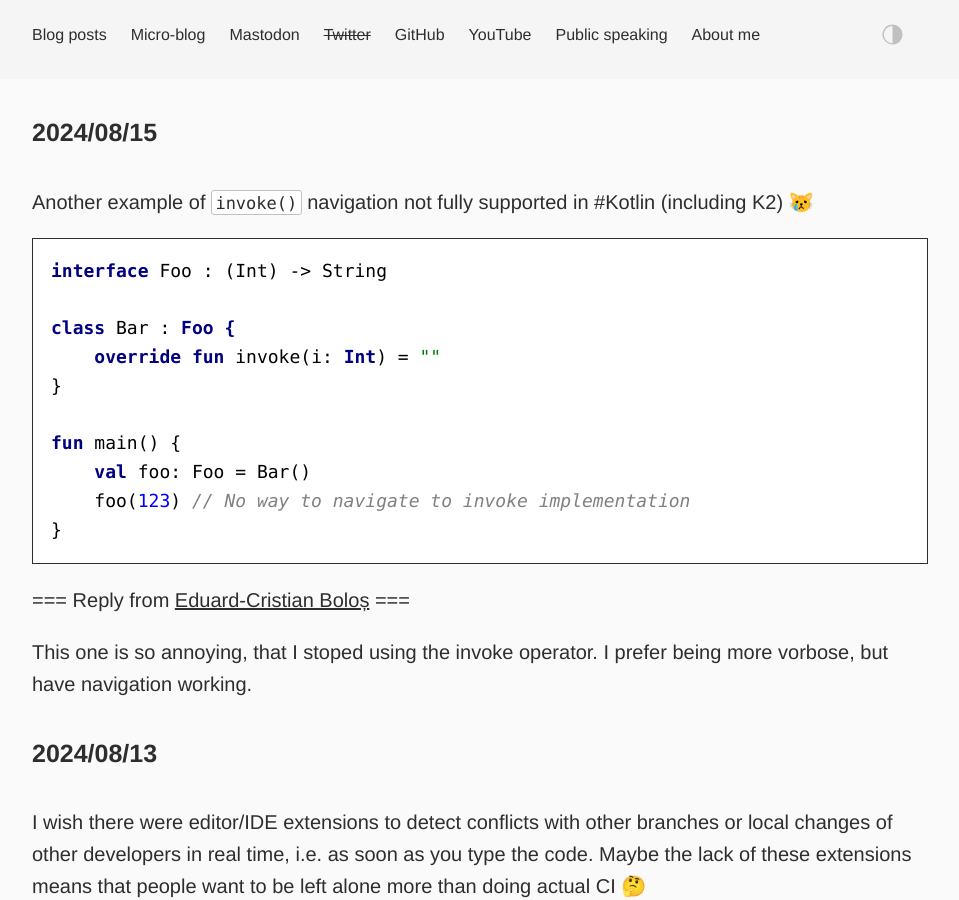
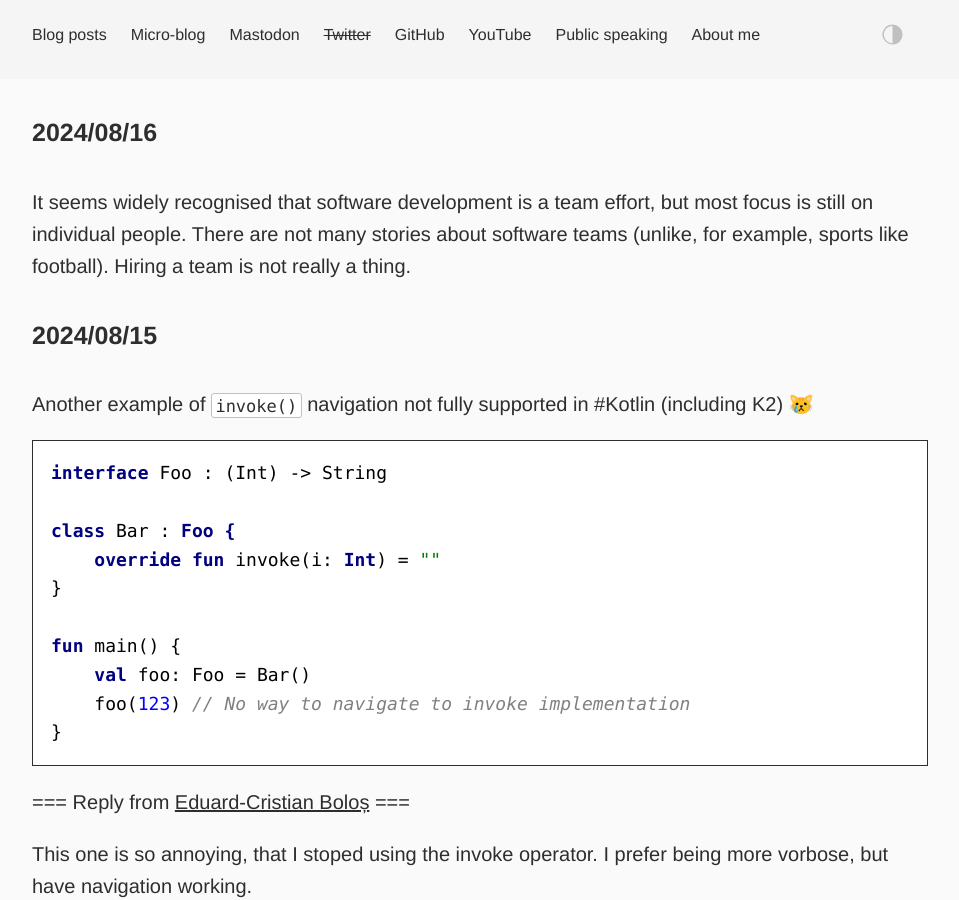
Before and after one commit to dkandalov/dkandalov.github.io, a Jekyll site: the page built from micro-blog.md, in a window 1280 px wide and 900 px high. Shown: the whole window, without its empty margins (160-1119 px from the left). Built offline with Jekyll 4.4.1, drawn with Linux system fonts in a browser that asks for light colours.

Commit message:
updated micro-blog

```diff
--- a/micro-blog.md
+++ b/micro-blog.md
@@ -2,6 +2,9 @@
 layout: post
 permalink: /micro-blog/
 ---
+
+#### 2024/08/16
+It seems widely recognised that software development is a team effort, but most focus is still on individual people. There are not many stories about software teams (unlike, for example, sports like football). Hiring a team is not really a thing.
 
 #### 2024/08/15
 Another example of `invoke()` navigation not fully supported in #Kotlin (including K2) 😿
```
